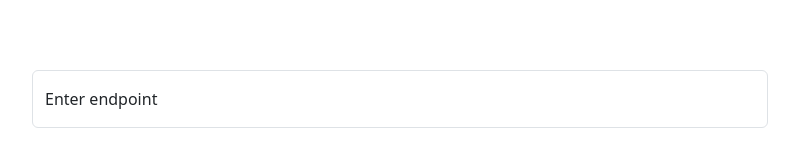
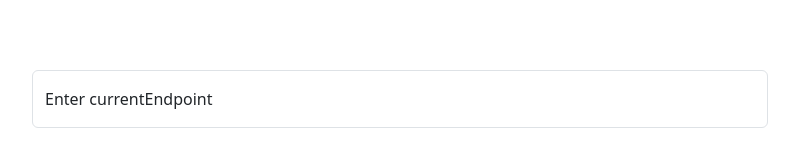
Before and after one commit to Horsev/advocado, a Vue app: page / in a window 1280 px wide. Shown: the part 301-468 px from the top of the page, without its empty margins (240-1039 px from the left). Built offline with nearby package versions, Linux system fonts and the light colour scheme.

Commit message:
Switch between endpoints

```diff
--- a/src/App.vue
+++ b/src/App.vue
@@ -1,14 +1,18 @@
 <template lang="pug">
 #app.container-md.px-0.d-flex
   .my-auto.w-100
-    template(v-if="endpoint")
+    template(v-if="currentEndpoint && !addNewEndpoint")
       .p-2(v-if="tableData?.persent")
         AvoProgress(:percents="this.tableData.persent", name="Team Performance")
       AvoTable(:table-data="tableData", v-if="tableData?.rows")
+      .text-center
+        a.btn.btn-link.text-secondary(href="#" @click="currentEndpoint = endpoint", v-for="endpoint in endpoints") ⊙
+        a.btn.btn-link.text-secondary(href="#" @click="addNewEndpoint = true") +
     template(v-else)
       .form-floating.m-3(:class="{'shake': isEndpointError}")
-        input#endpoint.form-control(type='text' placeholder='Endpoint' v-model="endpoint")
-        label(for='endpoint') Enter endpoint
+        input#currentEndpoint.form-control(type='text' placeholder='currentEndpoint' v-model="currentEndpoint")
+        label(for='currentEndpoint') Enter currentEndpoint
+
 
 AvoFooter(:legend="tableData.legend", v-if="tableData?.legend")
 </template>
@@ -26,46 +30,54 @@ import { reUrl } from "./js/regexp"
 export default {
   data: () => ({
     tableData: {},
-    endpoint: "",
-    isEndpointError: false
+    currentEndpoint: "",
+    endpoints: [],
+    isEndpointError: false,
+    addNewEndpoint: false,
   }),
   methods: {
-    updateData() {
-      fetch(this.endpoint)
+    async updateData() {
+      await fetch(this.currentEndpoint)
         .then((response) => response.json())
-        .then((data) => {
+        .then(async (data) => {
 
-          import(`./js/${MAPPERS[this.endpoint]}.js`)
-            .then(({ mapper }) => {
+          import(`./js/${MAPPERS[this.currentEndpoint]}.js`)
+            .then(async ({ mapper }) => {
               this.tableData = mapper(data);
+
+              setLocalStorage("tableData", this.tableData);
+
+              this.endpoints = await getLocalStorage("endpoints") || [];
+
+              this.endpoints.indexOf(this.currentEndpoint) === -1 && this.endpoints.push(this.currentEndpoint);
+
+              setLocalStorage("endpoints", this.endpoints);
+
             })
             .catch((err) => {
               console.log(err);
             });
-
-          setLocalStorage("tableData", this.tableData);
-          setLocalStorage("endpoint", this.endpoint);
         });
     }
   },
   async beforeMount() {
-    this.percents = await getLocalStorage("percents");
     this.tableData = await getLocalStorage("tableData");
   },
   async mounted() {
-    this.endpoint = await getLocalStorage("endpoint");
-    !!this.endpoint && this.updateData();
+    [this.currentEndpoint] = await getLocalStorage("endpoints") || [];
+    !!this.currentEndpoint && this.updateData();
   },
   watch: {
-    endpoint(to) {
+    currentEndpoint(to) {
       if (reUrl.test(to)) {
+        this.addNewEndpoint = false;
         this.updateData()
       } else if (to) {
         this.isEndpointError = true;
         setTimeout(() => {
           this.isEndpointError = false;
         }, 500)
-        this.endpoint = ""
+        this.currentEndpoint = ""
       }
     },
   },
--- a/src/scss/styles.sass
+++ b/src/scss/styles.sass
@@ -1 +1,4 @@
 @import "~bootstrap/scss/bootstrap"
+
+a
+  text-decoration: none!important
```
